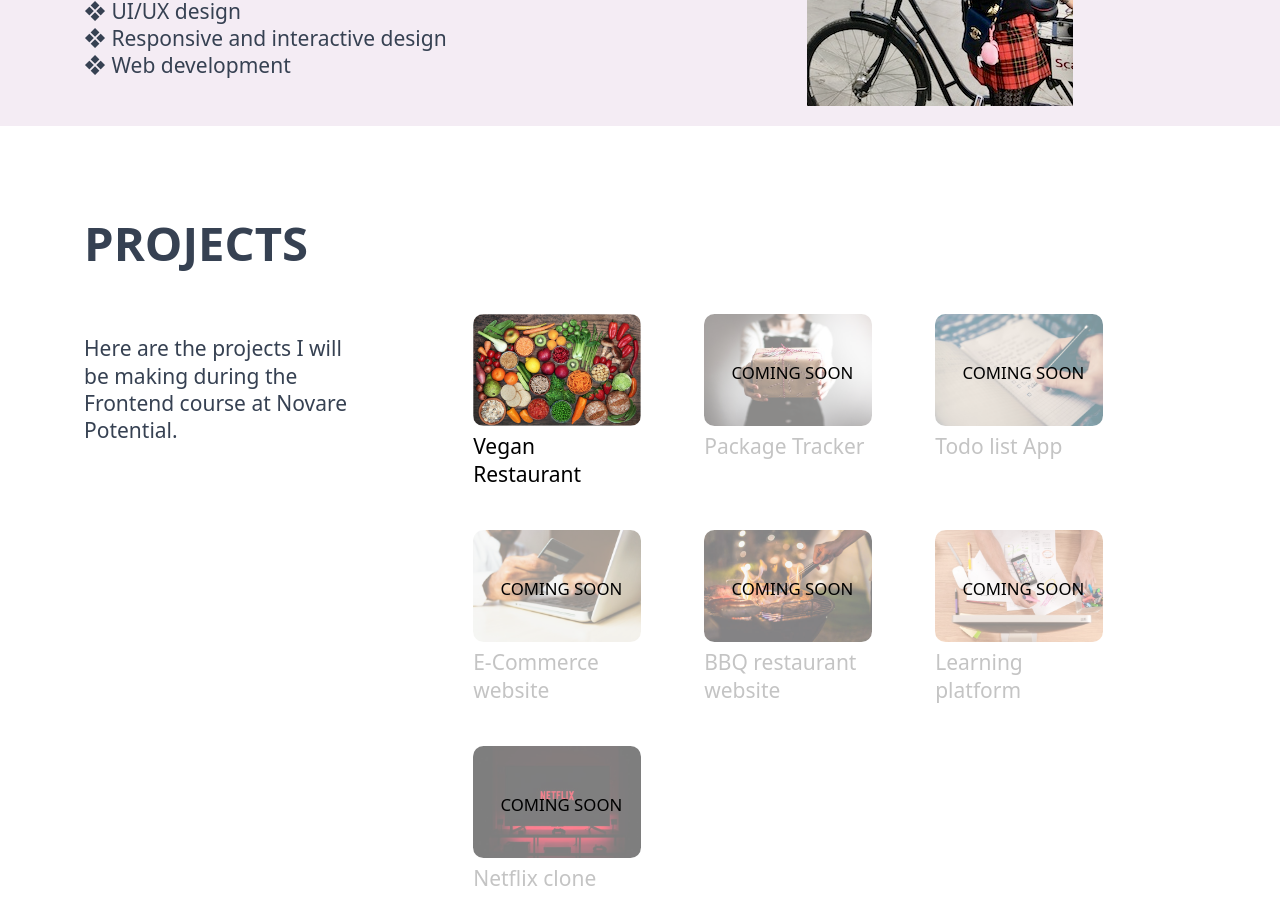
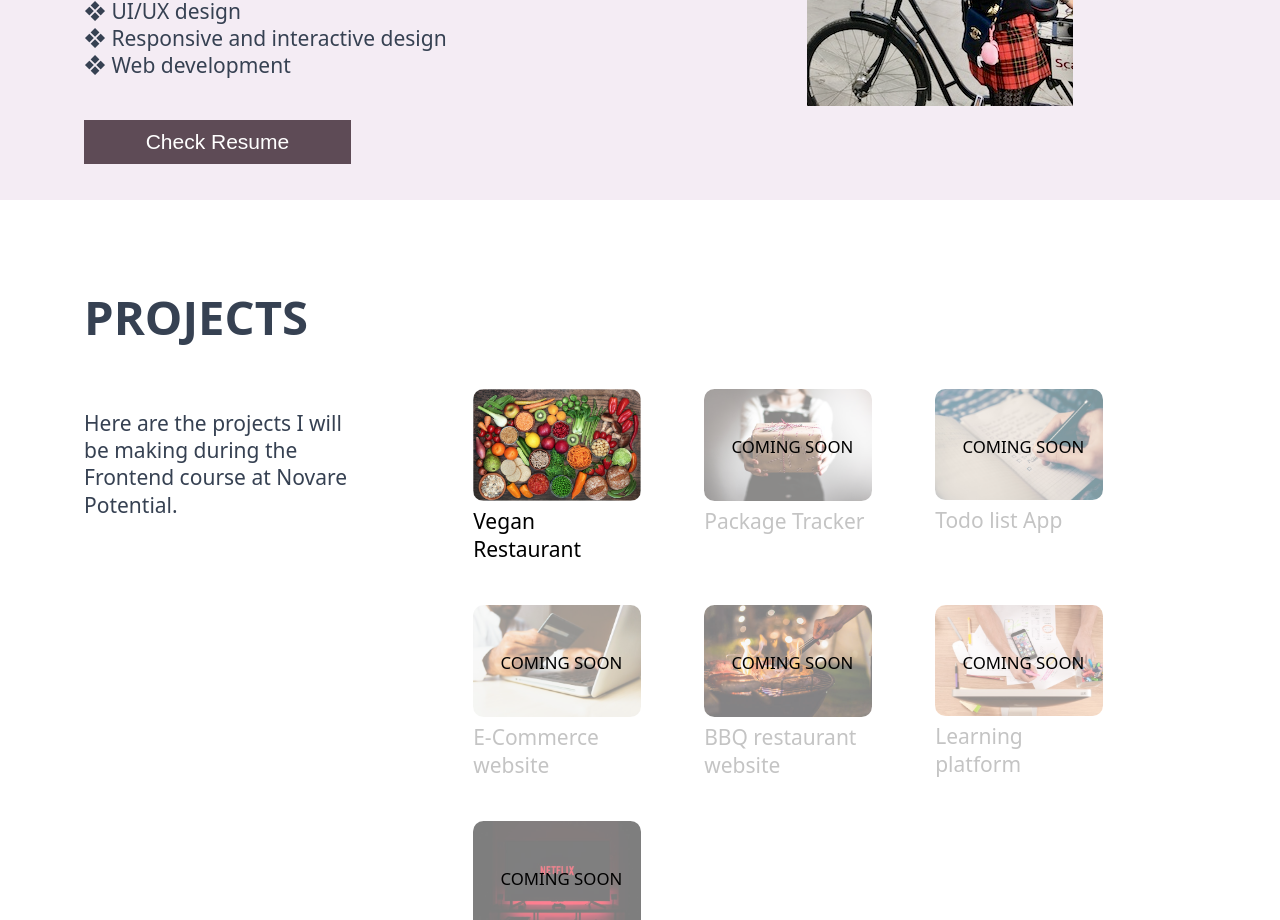
Before and after one commit to nh-g/portfolio-in-react, a React (Create React App) app: page / in a window 1280 px wide. Shown: the part 1300-2220 px from the top of the page. Built offline with nearby package versions, Linux system fonts and the light colour scheme.

Commit message:
add resume button

```diff
--- a/src/data/aboutMe.js
+++ b/src/data/aboutMe.js
@@ -1,21 +1,32 @@
 
 export function getAboutMe() {
   return (
+    <>
       <p>
         I have 5 year experience working in Japan in business development,
-      consulting, project management, for major players in HR and IT. Currently,
-      I am brushing up my skill at Novare Frontend Camp. <br />
+        consulting, project management, for major players in HR and IT.
+        Currently, I am brushing up my skill at Novare Frontend Camp. <br />
         {/* <br />
       Moving to Stockholm in late of 2018, I took a challenge starting a family
       in a new continent. And with a beautiful chaos since the born of my child and what-called new mom
       crisis, I find programming as a meditation to connect to my own sanity.
       <br /> */}
         <br />
-      My field of expertise which maybe of use to you, dear visitor, lies in the
-      following: <br />
+        My field of expertise which maybe of use to you, dear visitor, lies in
+        the following: <br />
         <br />❖ UI/UX design <br />❖ Responsive and interactive design
         <br />❖ Web development
       </p>
+      <button className="button black">
+        <a
+          target="_blank"
+          rel="noopener noreferrer"
+          href="https://drive.google.com/file/d/10X6BnynfWezYfWR-CkU4qXS04izgziXA/view"
+        >
+          Check Resume
+        </a>
+      </button>
+    </>
   );
 }
 export function getHero() {
--- a/src/sections/Projects/ModalProperties.jsx
+++ b/src/sections/Projects/ModalProperties.jsx
@@ -1,7 +1,11 @@
+// NPM packages
 import React from "react";
+
+// project files
 import ImageLoader from "../../components/ImageLoader";
 import MappingList from "../../components/MappingList";
 import Pill from './Pill';
+
 export default function ModalProperties({ item }) {
   const { title, description, github, website, appScreenShot, technologies } = item;
 
--- a/src/styles/atoms/_button.scss
+++ b/src/styles/atoms/_button.scss
@@ -9,6 +9,10 @@
     width: 100%;
     margin-bottom: var(--space-medium);
     padding: var(--space-small);
+
+    &:hover{
+        transform: scale(1.2);
+    }
 
     & a {
         font-size: 0.85rem;
--- a/src/styles/components/_about.scss
+++ b/src/styles/components/_about.scss
@@ -7,6 +7,22 @@
     }
     & p {
       max-width: 600px;
+    }
+
+    & button {
+      width: 40%;
+      background-color: var(--pill);
+      & a {
+        font-size: 1rem;
+        color: white;
+        &:hover{
+          color: var(--pill);
+        }
+      }
+      &:hover{
+        background-color: var(--light-background);
+        transform: none;
+      }
     }
 
 }
```
Also changed, not shown: src/sections/About.jsx (+6 -3 lines). Lines whose indentation alone changed are shown as unchanged.
